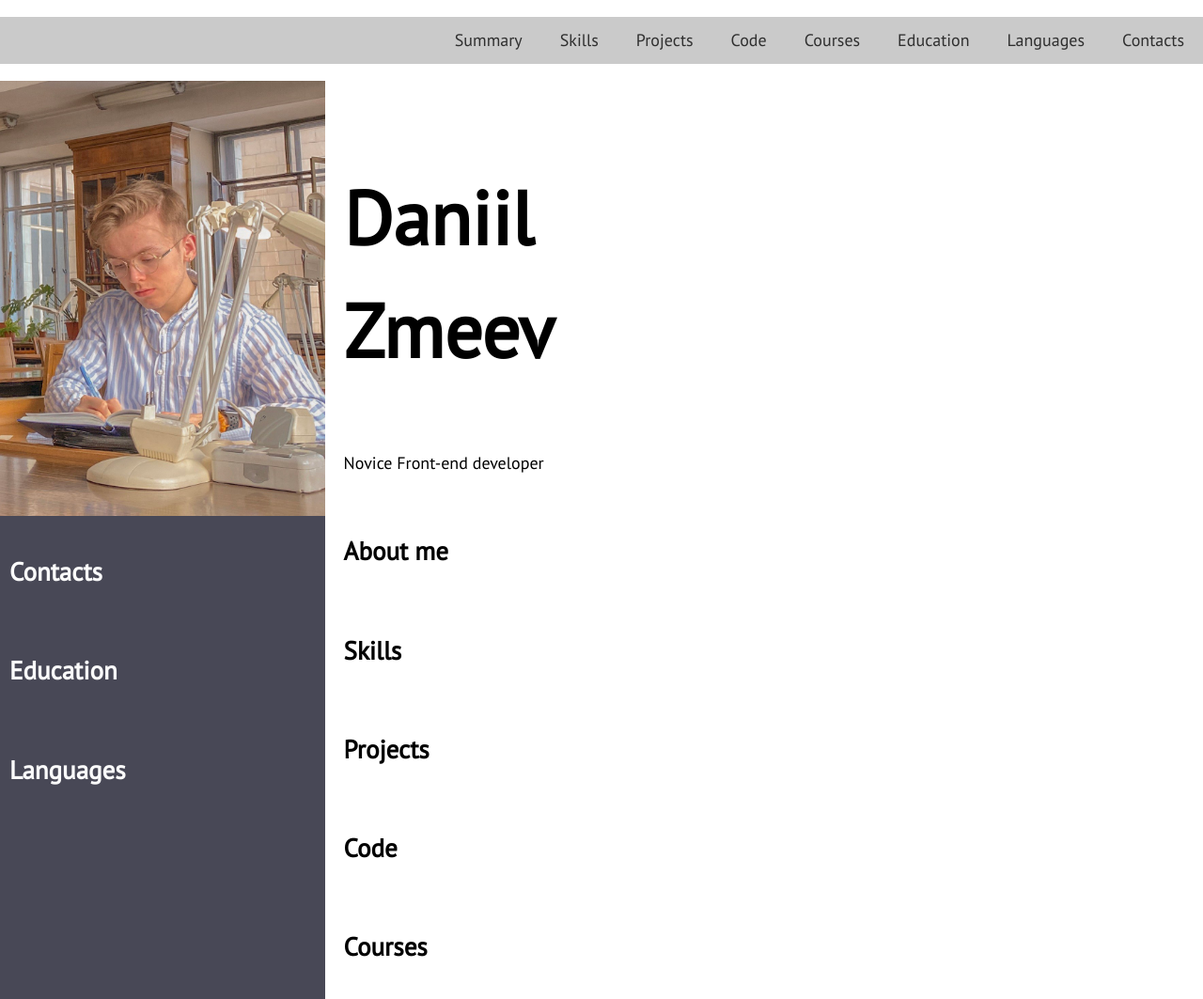
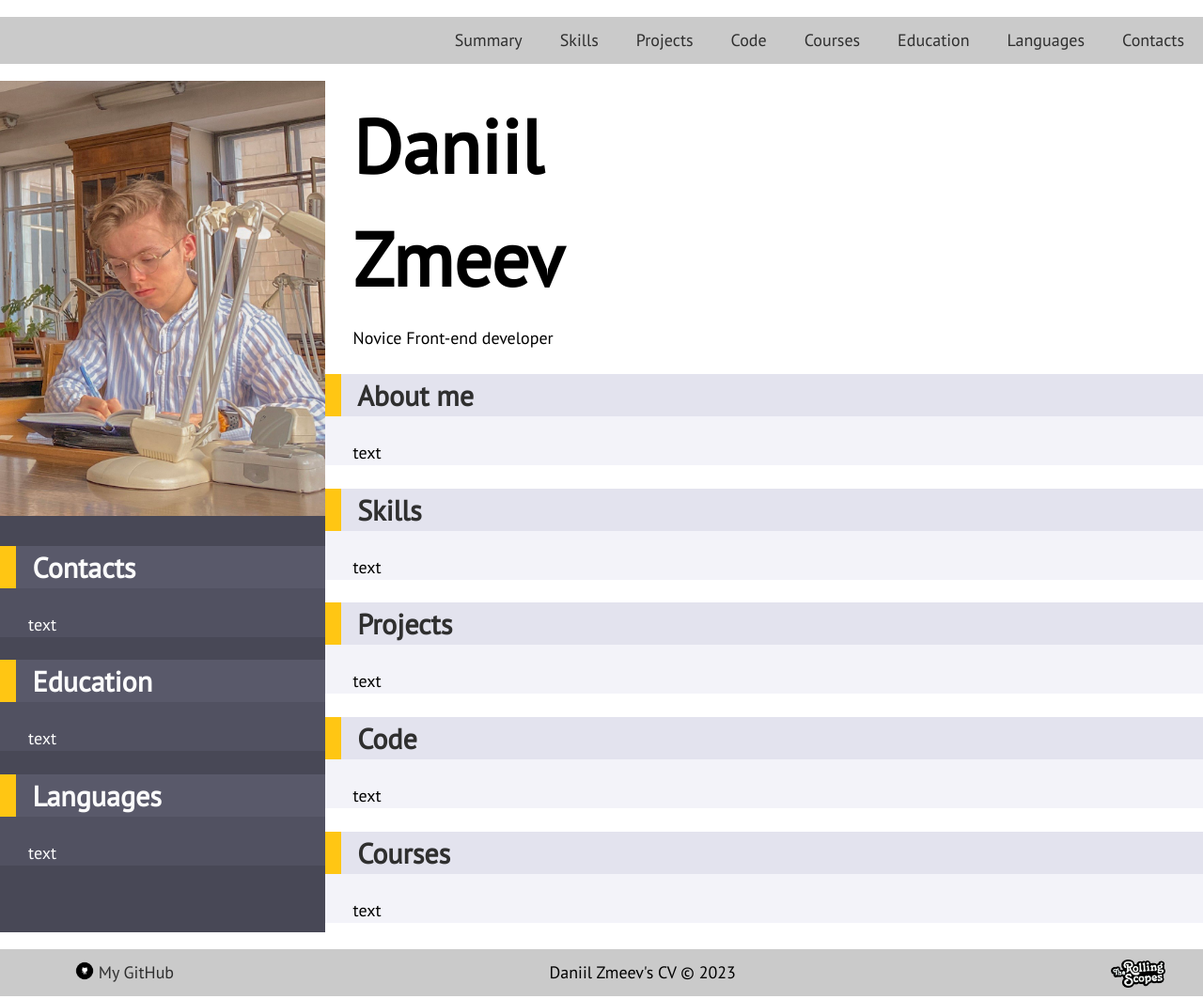
Before and after one commit to smeev-daniil/rsschool-cv, a plain HTML site: page index.html in a window 1280 px wide. Shown: the top 1063 px of the page at 94% size. Drawn offline with Linux system fonts and the light colour scheme.

Commit message:
feat: add background for sections

```diff
--- a/index.html
+++ b/index.html
@@ -28,35 +28,59 @@
         <div class="main-container">
             <div class="left-column">
                 <img class="profile-photo" src="./assets/img/profile photo.jpg" alt="Profile photo"/>
-                <section class="section" id="contacts">
-                    <h2 class="section-title">Contacts</h2>
+                <section class="left-section" id="contacts">
+                    <div class="left-title-background">
+                        <h2 class="left-section-title">Contacts</h2>
+                    </div>
+                    <p>text</p>
                 </section>
-                <section class="section" id="education">
-                    <h2 class="section-title">Education</h2>
+                <section class="left-section" id="education">
+                    <div class="left-title-background">
+                        <h2 class="left-section-title">Education</h2>
+                    </div>
+                    <p>text</p>
                 </section>
-                <section class="section" id="languages">
-                    <h2 class="section-title">Languages</h2>
+                <section class="left-section" id="languages">
+                    <div class="left-title-background">
+                        <h2 class="left-section-title">Languages</h2>
+                    </div>
+                    <p>text</p>
                 </section>
             </div>
             <div class="right-column">
-                <section class="section" id="profile">
+                <section class="name-section" id="profile">
                     <h1 class="main-title">Daniil<br/>Zmeev</h1>
                     <p>Novice Front-end developer</p>
                 </section>
-                <section class="section" id="summary">
-                    <h2 class="section-title">About me</h2>
+                <section class="right-section" id="summary">
+                    <div class="right-title-background">
+                        <h2 class="right-section-title">About me</h2>
+                    </div>
+                    <p>text</p>
                 </section>
-                <section class="section" id="skills">
-                    <h2 class="section-title">Skills</h2>
+                <section class="right-section" id="skills">
+                    <div class="right-title-background">
+                        <h2 class="right-section-title">Skills</h2>
+                    </div>
+                    <p>text</p>
                 </section>
-                <section class="section" id="projects">
-                    <h2 class="section-title">Projects</h2>
+                <section class="right-section" id="projects">
+                    <div class="right-title-background">
+                        <h2 class="right-section-title">Projects</h2>
+                    </div>
+                    <p>text</p>
                 </section>
-                <section class="section" id="code">
-                    <h2 class="section-title">Code</h2>
+                <section class="right-section" id="code">
+                    <div class="right-title-background">
+                        <h2 class="right-section-title">Code</h2>
+                    </div>
+                    <p>text</p>
                 </section>
-                <section class="section" id="courses">
-                    <h2 class="section-title">Courses</h2>
+                <section class="right-section" id="courses">
+                    <div class="right-title-background">
+                        <h2 class="right-section-title">Courses</h2>
+                    </div>
+                    <p>text</p>
                 </section>
             </div>
         </div>
--- a/style.css
+++ b/style.css
@@ -61,6 +61,10 @@ main {
     flex-direction: row;
 }
 
+p {
+    margin: 10px 30px;
+}
+
 .container {
     max-width: 1440px;
     width: 100vw;
@@ -121,7 +125,7 @@ main {
     width: 73%;
     background-color: white;
     min-height: 100vh;
-    padding: 10px;
+    padding: 0px;
 }
 
 .profile-photo {
@@ -133,13 +137,25 @@ main {
     height: auto;
 }
 
-.section {
-    padding: 10px;
+.left-section {
+    padding: 0px;
+    background-color: #515161;
+}
+
+.name-section {
+    padding: 0;
+    background-color: white;
+}
+
+.right-section {
+    background-color: #F3F3F9;
+    padding: 0;
 }
 
 .main-title {
     font-size: 80px;
     font-weight: bold;
+    margin: 10px 30px;
 }
 
 .left-section-title {
@@ -147,7 +163,13 @@ main {
     font-family: "PTSans-Regular", sans-serif;
     font-weight: bold;
     color: #FBFBFB;
+    padding: 0 10%;
+}
 
+.left-title-background {
+    display: block;
+    width: 100%;
+    background-image: linear-gradient(to right, #FFC613 5%, #59596A 5%);
 }
 
 .right-section-title {
@@ -155,6 +177,13 @@ main {
     font-family: "PTSans-Regular", sans-serif;
     font-weight: bold;
     color: #2F2F2F;
+    padding: 0 3.7%;
+}
+
+.right-title-background {
+    display: block;
+    width: 100%;
+    background-image: linear-gradient(to right, #FFC613 1.85%, #E3E3EE 1.85%);
 }
 
 .footer-list {
```
